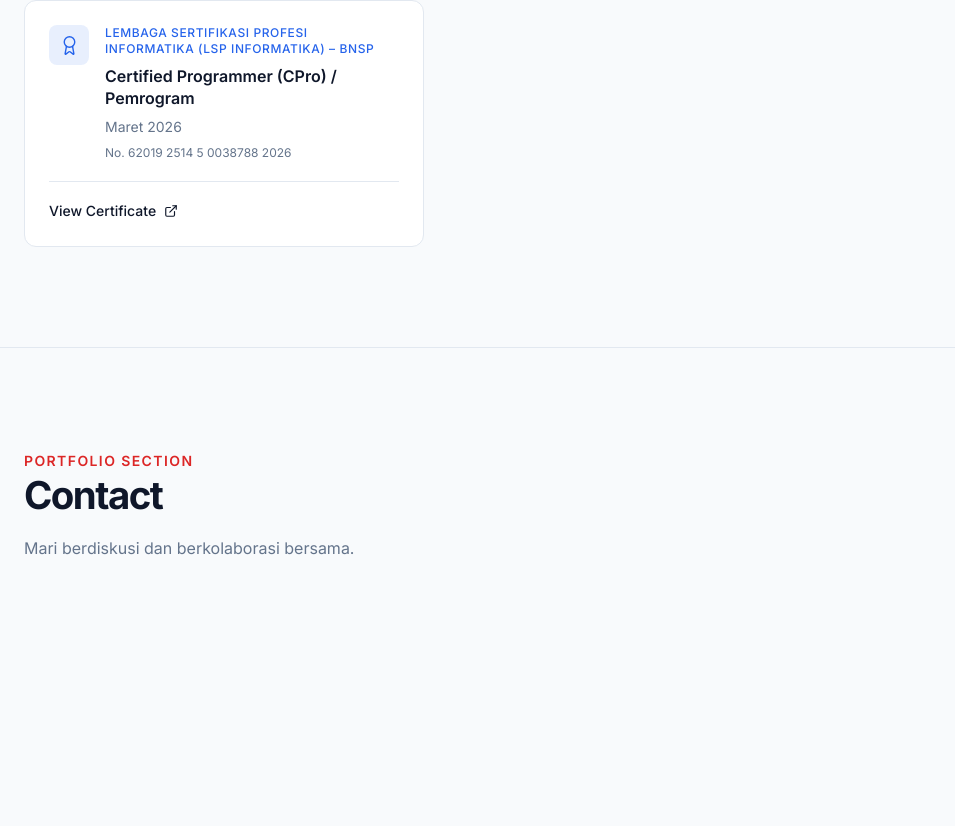
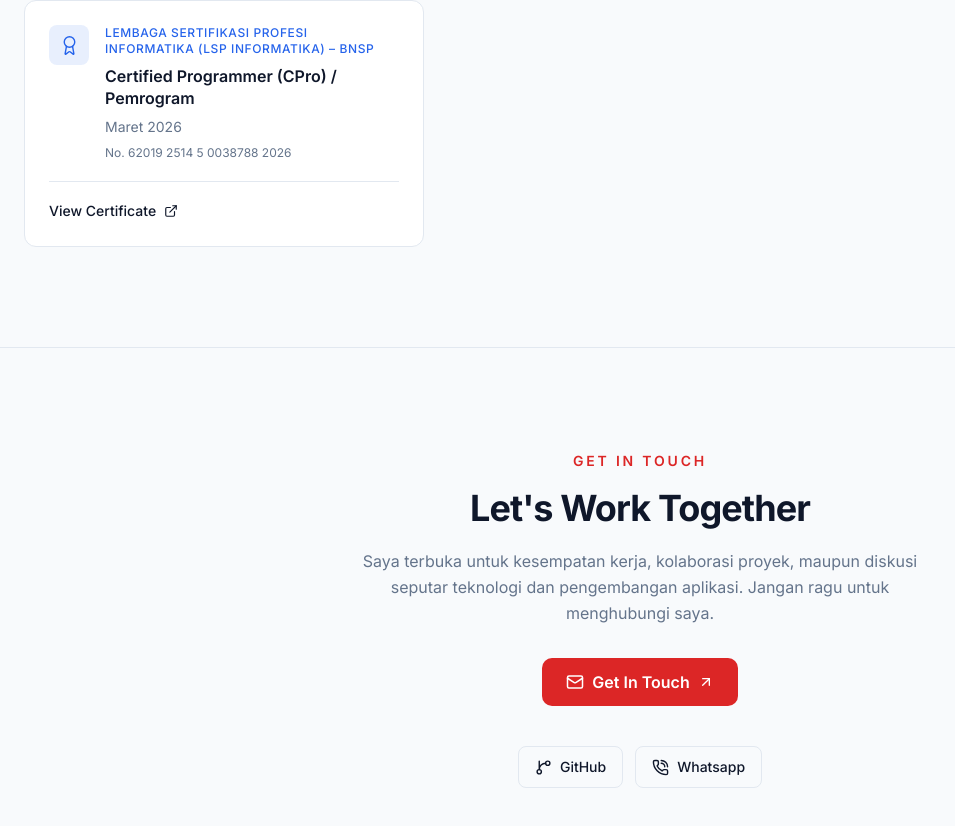
Before and after one commit to LYChubby/portfolio-fauzi, a Next.js app: page / in a window 1280 px wide. Shown: the part 5813-6639 px from the top of the page, without its empty margins (0-955 px from the left). Before the commit the page ends 6475 px from the top, so only its background shows below. Built offline with nearby package versions, Linux system fonts and the light colour scheme.

Commit message:
Menghubungkan Contact Section Ke Halaman Utama

```diff
--- a/src/app/page.tsx
+++ b/src/app/page.tsx
@@ -4,14 +4,7 @@ import Experience from "@/components/sections/Experience";
 import Projects from "@/components/sections/Projects";
 import TechStack from "@/components/sections/TechStack";
 import Certifications from "@/components/sections/Certifications";
-
-const sections = [
-  {
-    id: "contact",
-    title: "Contact",
-    description: "Mari berdiskusi dan berkolaborasi bersama.",
-  },
-];
+import Contact from "@/components/sections/Contact";
 
 export default function Home() {
   return (
@@ -24,21 +17,7 @@ export default function Home() {
         <Projects />
         <TechStack />
         <Certifications />
-
-        {/* Temporary Sections */}
-        {sections.map((section) => (
-          <section key={section.id} id={section.id} className="section-padding scroll-mt-24 border-t border-border">
-            <div className="container-custom">
-              <div className="max-w-2xl space-y-4">
-                <span className="text-sm font-semibold uppercase tracking-widest text-accent">Portfolio Section</span>
-
-                <h2 className="section-heading">{section.title}</h2>
-
-                <p className="section-description">{section.description}</p>
-              </div>
-            </div>
-          </section>
-        ))}
+        <Contact />
       </main>
     </>
   );
```
